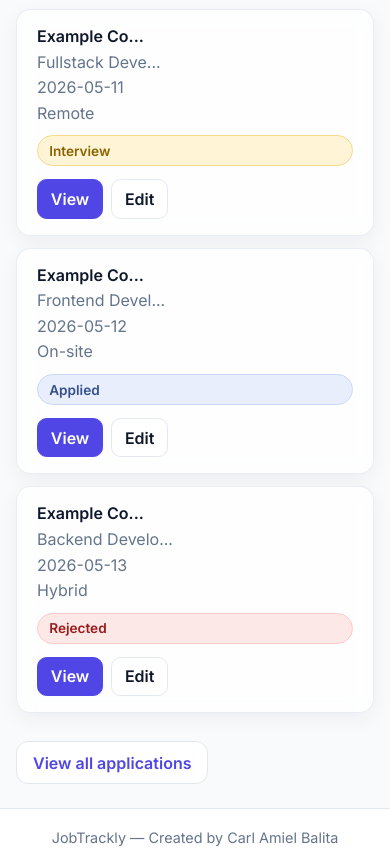
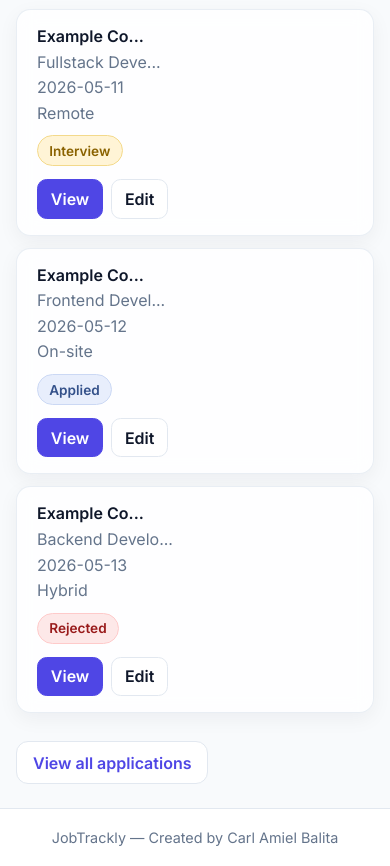
Before and after one commit to amielitoss/Job-Tracker-Project, a React (Vite) app in the folder job-tracker/: page / in a window 390 px wide. Shown: the part 1740-2606 px from the top of the page. Built offline with nearby package versions, Linux system fonts and the light colour scheme.

Commit message:
added role and aria-modal for screen readers and accessibility

```diff
--- a/job-tracker/src/components/ApplicationDetailsModal.jsx
+++ b/job-tracker/src/components/ApplicationDetailsModal.jsx
@@ -1,7 +1,7 @@
 function ApplicationDetailsModal({ application, onClose}) {
     return (
            <div className="modal-overlay">
-              <div className="modal-content">
+              <div className="modal-content" role="dialog" aria-modal="true">
                 <div className="application-detail">
                   <span>Company:</span>
                   <h2>{application.company}</h2>
--- a/job-tracker/src/pages/Dashboard.jsx
+++ b/job-tracker/src/pages/Dashboard.jsx
@@ -142,7 +142,7 @@ function Dashboard({
             <div
               className={isClosing ? "modal-overlay closing" : "modal-overlay"}
             >
-              <div className="modal-content">
+              <div className="modal-content" role="dialog" aria-modal="true">
                 <h2>
                   {editApplication ? "Edit Application" : "Add Application"}
                 </h2>
--- a/job-tracker/src/pages/Settings.jsx
+++ b/job-tracker/src/pages/Settings.jsx
@@ -50,7 +50,7 @@ function Settings({ darkMode, setDarkMode, setApplications }) {
 
       {isClearModalOpen && (
         <div className="modal-overlay">
-          <div className="modal-content">
+          <div className="modal-content" role="dialog" aria-modal="true">
             <h3>Clear all applications?</h3>
             <p>This will remove all saved applications from JobTrackly.</p>
 
--- a/job-tracker/src/styles/responsive.css
+++ b/job-tracker/src/styles/responsive.css
@@ -128,4 +128,13 @@
     grid-template-columns: 1fr;
     gap: 0.35rem;
   }
+
+  .recent-application-status {
+    width: fit-content;
+    justify-self: start;
+  }
+
+  .recent-application-status p {
+    width: fit-content;
+  }
 }
```
